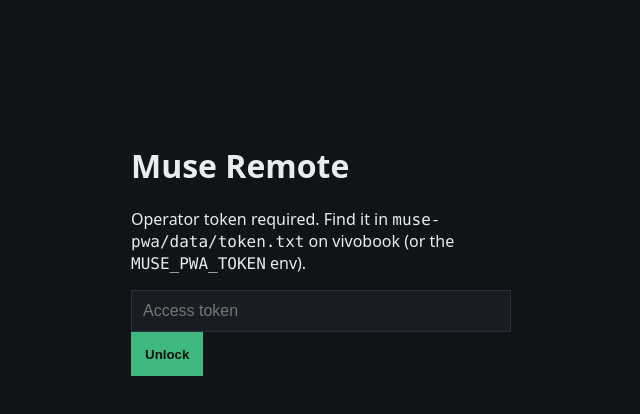
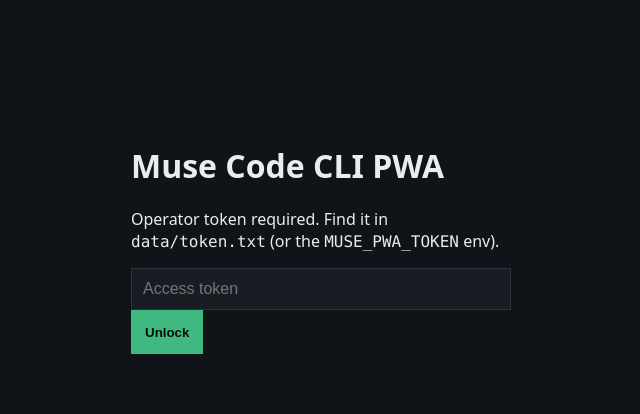
Before and after one commit to t4skb0x/muse-code-cli-pwa, a plain HTML site: page static/index.html in a window 1280 px wide. Shown: the whole page, without its empty margins (319-959 px from the left). Drawn offline with Linux system fonts and the light colour scheme; no server answers.

Commit message:
Public cleanup: static/index.html

```diff
--- a/static/index.html
+++ b/static/index.html
@@ -4,23 +4,23 @@
 <meta name="theme-color" content="#101418">
 <meta name="apple-mobile-web-app-capable" content="yes">
 <meta name="apple-mobile-web-app-status-bar-style" content="black-translucent">
-<title>Muse Remote</title>
+<title>Muse Code CLI PWA</title>
 <link rel="manifest" href="/manifest.webmanifest">
 <link rel="icon" href="/icon.svg" type="image/svg+xml">
 <link rel="apple-touch-icon" href="/icon.svg">
 <link rel="stylesheet" href="/style.css">
 </head><body>
-<div id="login"><h1>Muse Remote</h1><p>Operator token required. Find it in <code>muse-pwa/data/token.txt</code> on vivobook (or the <code>MUSE_PWA_TOKEN</code> env).</p>
+<div id="login"><h1>Muse Code CLI PWA</h1><p>Operator token required. Find it in <code>data/token.txt</code> (or the <code>MUSE_PWA_TOKEN</code> env).</p>
 <input id="tok" type="password" autocomplete="current-password" placeholder="Access token">
 <button id="loginBtn">Unlock</button><p id="loginErr"></p></div>
 <main id="app" hidden>
-<header><strong>Muse Remote</strong><span id="cwdLabel">/home/algoprints</span><button id="logout">Lock</button></header>
+<header><strong>Muse Code CLI PWA</strong><span id="cwdLabel"></span><button id="logout">Lock</button></header>
 <nav><button data-tab="chat" class="on">Chat</button><button data-tab="tasks">Tasks</button><button data-tab="files">Files</button><button data-tab="term">Terminal</button><button data-tab="diff">Diff</button></nav>
 <section id="tab-chat"><div id="msgs"></div><form id="chatForm"><input id="chatIn" placeholder="Message for Muse session…" autocomplete="off"><button>Send</button></form><p class="hint">Messages persist to <code>data/chat.jsonl</code>; the terminal Muse session reads/replies there. Polls every 3s.</p></section>
 <section id="tab-tasks" hidden>
 <h3>Goal</h3><form id="goalForm"><input id="goalIn" placeholder="New goal objective…"><button>Set goal</button></form><div id="goalList"></div>
 <h3>New task</h3><textarea id="taskIn" rows="3" placeholder="Coding task for a headless Muse session…"></textarea>
-<label>Repo <input id="taskRepo" value="muse-pwa"></label>
+<label>Repo <input id="taskRepo" value="" placeholder="repo folder name"></label>
 <label>Model <select id="taskModel"><option>muse-spark-1.3-contributor</option></select><input id="taskModelFree" placeholder="override model id (optional)"></label>
 <label>Effort <select id="taskEffort"><option>low</option><option>medium</option><option selected>high</option><option>xhigh</option><option>max</option></select></label>
 <label>Mode <select id="taskAuto"><option value="auto" selected>Full auto (runs, posts result)</option><option value="approve">Approve (worktree, hold diff)</option></select></label>
```
